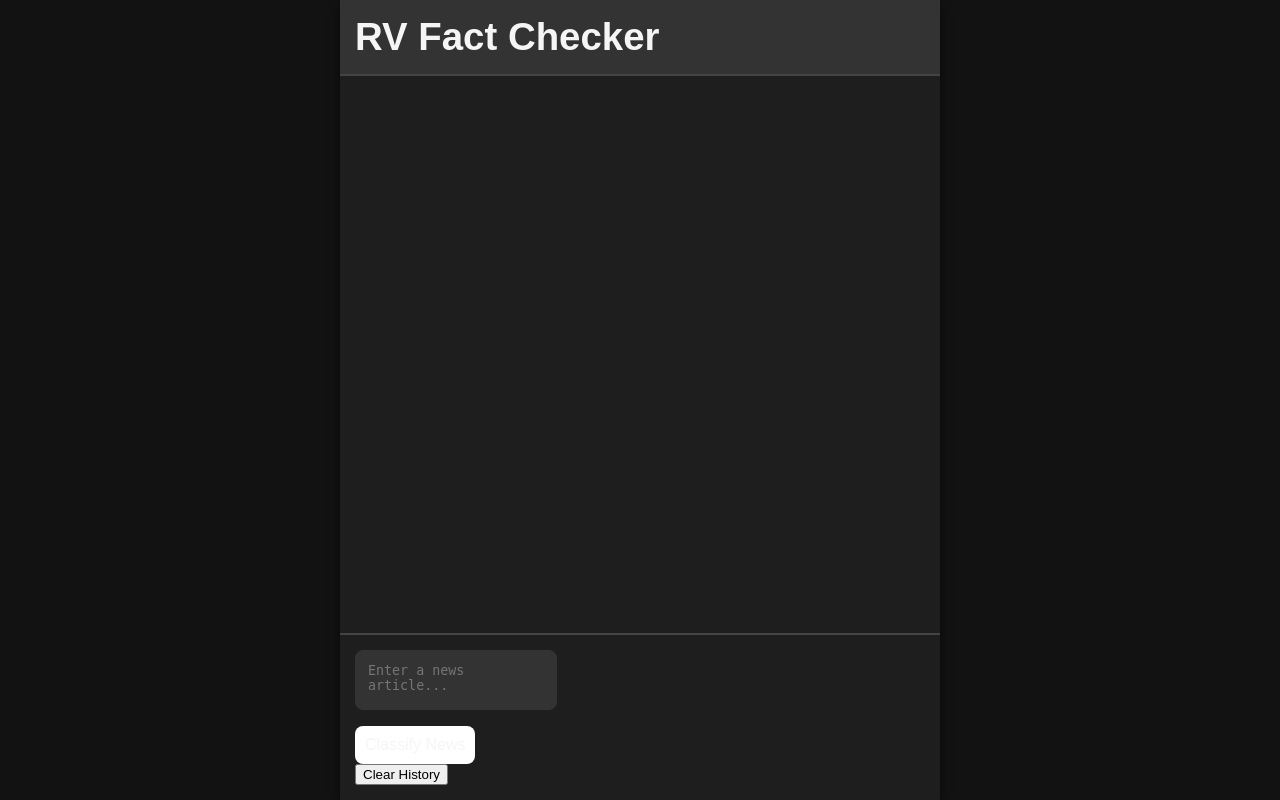
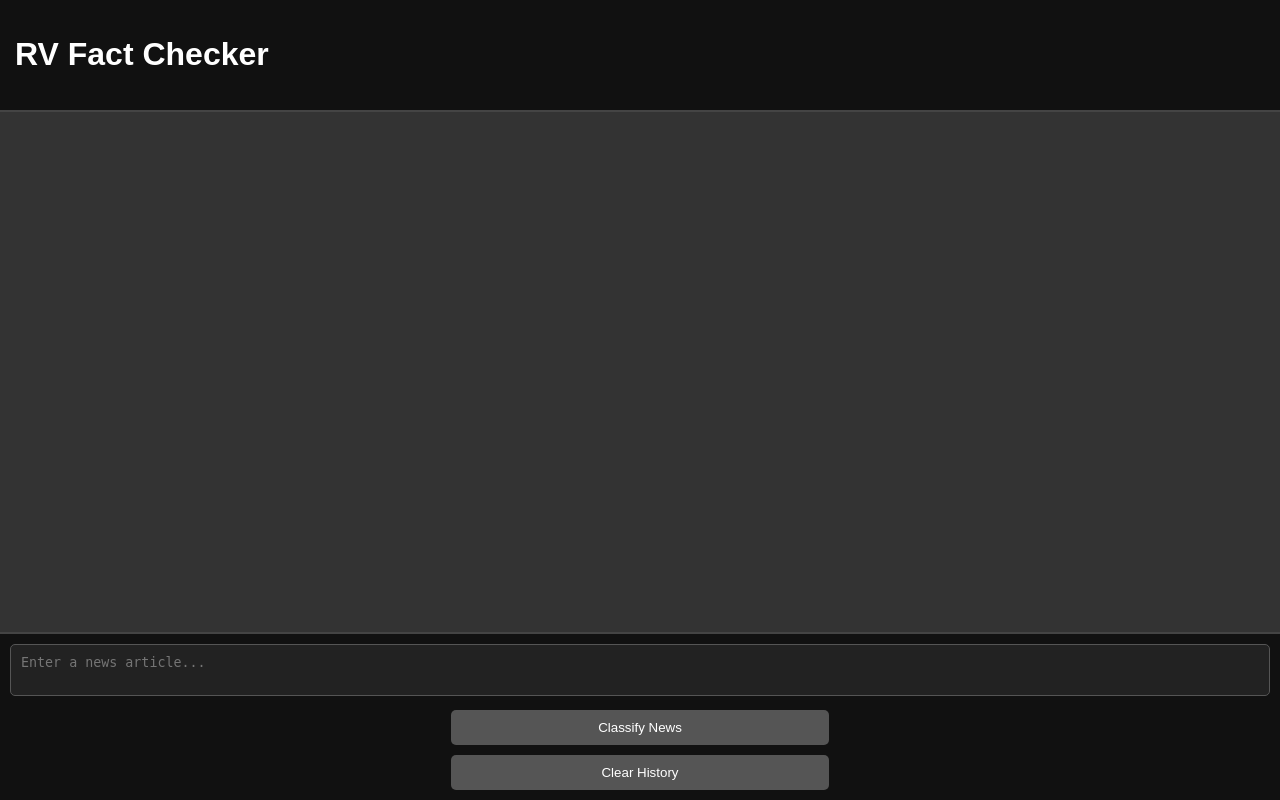
Before and after one commit to arushi-vaidya/Verifi.ai, a Flask app: page / in a window 1280 px wide. Run offline with Flask 3, Linux system fonts and the light colour scheme; parts of the project's set-up code (start-up, migrations or seed data) failed here and were passed over.

Commit message:
Update styles.css

```diff
--- a/static/styles.css
+++ b/static/styles.css
@@ -1,109 +1,90 @@
+/* styles.css */
+
 * {
-    box-sizing: border-box; /* Include padding and borders in element dimensions */
+    box-sizing: border-box;
 }
 
 body, html {
-    height: 100%; /* Full page height */
-    margin: 0; /* Remove default margin */
+    height: 100%;
+    margin: 0;
     font-family: Arial, sans-serif;
-    background-color: #121212; /* Dark background */
-    color: #e0e0e0; /* Light text color for readability */
+    background-color: #000; /* Full screen black background */
+    color: white; /* Default text color */
 }
 
 .chat-container {
     display: flex;
     flex-direction: column;
-    height: 100vh; /* Full viewport height */
-    max-width: 600px; /* Centered narrow container */
-    margin: 0 auto; /* Center horizontally */
-    background-color: #1e1e1e; /* Slightly lighter dark background */
-    border-radius: 10px; /* Rounded corners */
-    box-shadow: 0 4px 12px rgba(0, 0, 0, 0.6); /* Shadow for depth */
+    height: 100%; /* Make chat container fill the full height */
+    width: 100%; /* Full width */
+    max-width: 100%; /* Ensure it does not exceed the viewport */
+    margin: 0; /* Remove margin */
+    background-color: #333; /* Chat background */
+    border-radius: 0; /* No rounded corners for full screen */
+    box-shadow: none; /* Remove shadow for a flat look */
 }
 
 .chat-header {
-    background-color: #333333; /* Dark grey header */
-    color: #f5f5f5; /* White text */
+    background-color: #111; /* Header background */
+    color: white; /* Header text color */
     padding: 15px;
-    font-size: 1.2em;
-    font-weight: bold;
-    text-align: left;
-}
-
-.chat-header h1 {
-    margin: 0;
+    text-align: left; /* Align text to the left */
 }
 
 .chat-window {
-    flex: 1; /* Expand to fill space */
-    padding: 15px;
-    overflow-y: auto; /* Scroll for messages */
-    border-top: 2px solid #444444; /* Separator lines */
-    border-bottom: 2px solid #444444;
+    flex: 1; /* Take available space */
+    padding: 10px;
+    overflow-y: auto; /* Enable vertical scrolling */
+    border-top: 2px solid #444; /* Top border */
+    border-bottom: 2px solid #444; /* Bottom border */
 }
 
 .message {
     margin: 10px 0;
-    padding: 12px;
-    border-radius: 8px;
-    width: fit-content;
-    max-width: 80%; /* Responsive limit */
-    line-height: 1.5;
-    font-size: 1em;
+    padding: 10px;
+    border-radius: 5px;
+    max-width: 80%; /* Limit width of messages */
+}
+
+.user-message {
+    background-color: white; /* Blue for user messages */
+    align-self: flex-end; /* Align to the right */
+    color: black;
 }
 
 .bot-message {
-    background-color: #333333; /* Dark grey for bot */
-    color: #f5f5f5;
+    background-color: #444; /* Gray for bot messages */
     align-self: flex-start; /* Align to the left */
 }
 
-.user-message {
-    background-color: #007acc; /* Blue for user */
-    color: white;
-    align-self: flex-end; /* Align to the right */
-}
-
 .chat-input {
-    display: flex;
-    flex-direction: column;
-    padding: 15px;
-    background-color: #1e1e1e; /* Match chat container */
+    padding: 10px; /* Padding around input */
+    background-color: #111; /* Input background */
 }
 
 textarea {
-    padding: 12px;
-    border: 1px solid #333333; /* Darker border */
-    border-radius: 8px;
-    background-color: #333333; /* Dark background for input */
-    color: #f5f5f5; /* Light text */
-    resize: none;
-    height: 60px;
+    width: 100%; /* Full width */
+    padding: 10px; /* Padding inside textarea */
+    border: 1px solid #555; /* Border color */
+    border-radius: 5px; /* Rounded corners */
+    background-color: #222; /* Background color for textarea */
+    color: white; /* Text color */
+    resize: none; /* Disable resizing */
 }
 
-input[type="submit"] {
-    background-color: white; /* Blue button */
-    color: #f5f5f5;
-    padding: 10px;
-    border: none;
-    border-radius: 8px;
-    cursor: pointer;
-    margin-top: 12px;
-    font-size: 1em;
-    transition: background-color 0.3s ease;
+input[type="submit"], button {
+    width: 30%; /* Full width for buttons */
+    padding: 10px; /* Padding inside buttons */
+    margin-left: 35%; /* Space above buttons */
+    background-color: #555; /* Button color */
+    color: white; /* Text color */
+    border: none; /* No border */
+    border-radius: 5px; /* Rounded corners */
+    cursor: pointer; /* Pointer on hover */
+    margin-top: 10px;
+
 }
 
-input[type="submit"]:hover {
-    background-color: #005b99; /* Slightly darker blue on hover */
+input[type="submit"]:hover, button:hover {
+    background-color: #666; /* Darker color on hover */
 }
-
-footer {
-    text-align: center;
-    padding: 15px;
-    font-size: 0.9em;
-    color: #888888; /* Light grey */
-}
-
-footer p {
-    margin: 0;
-}
```
